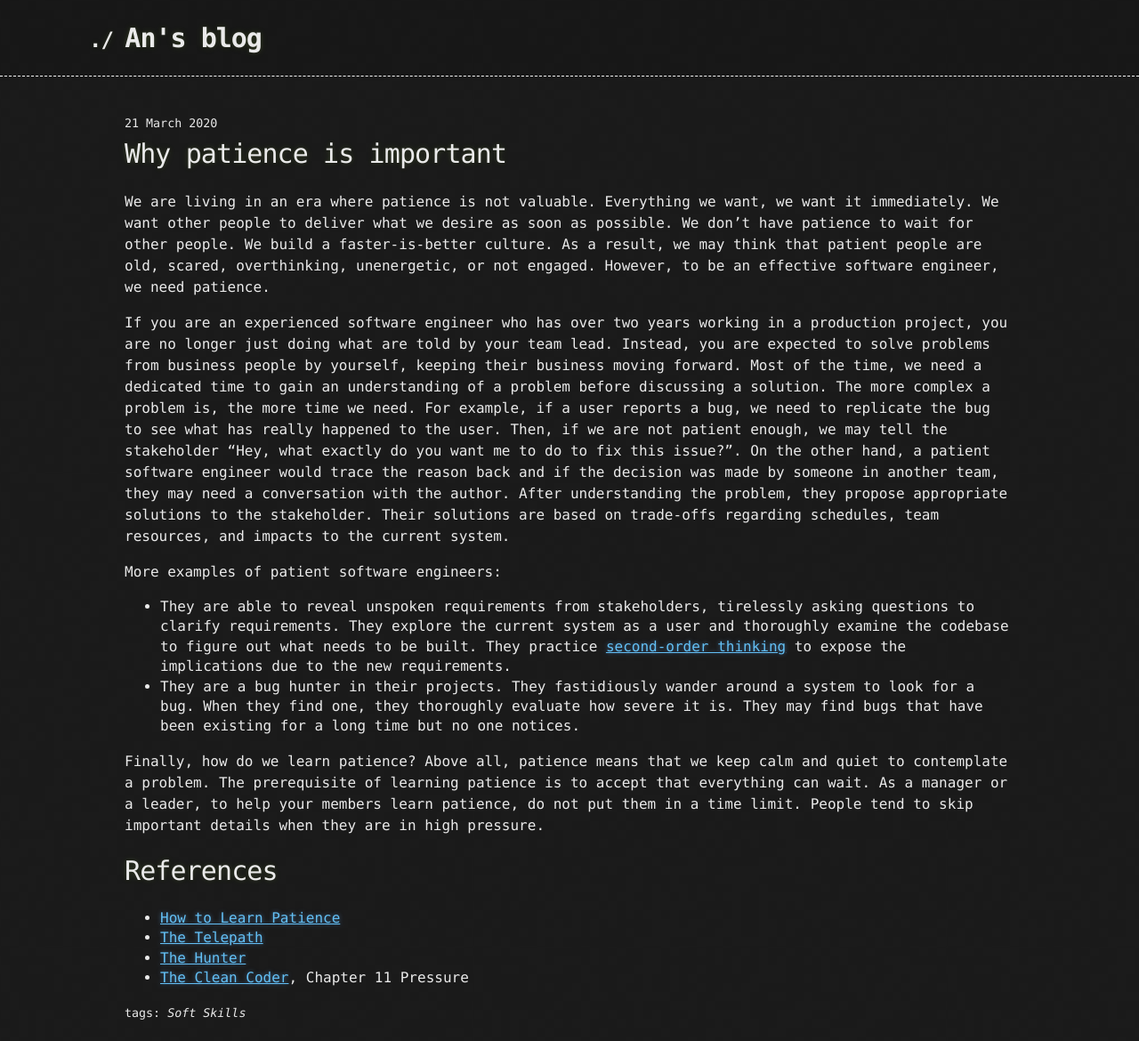
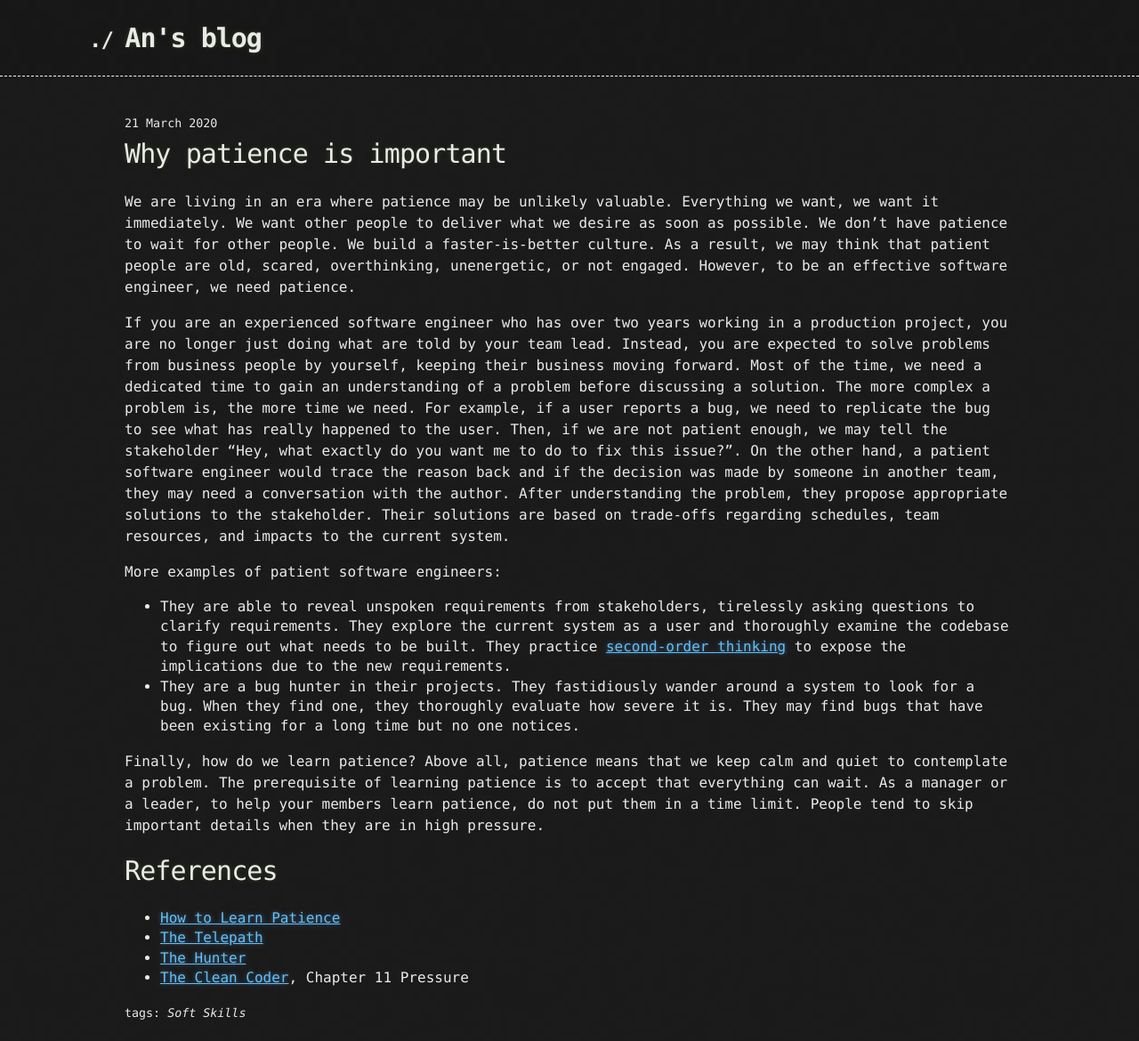
Before and after one commit to anlnt/anlnt.github.io, a Jekyll site: the page built from _posts/2020-03-21-why-patience-is-important.markdown, in a window 1280 px wide. Shown: the whole page at 89% size. Built offline with Jekyll 4.4.1, drawn with Linux system fonts in a browser that asks for light colours.

Commit message:
Update 2020-03-21-why-patience-is-important.markdown

```diff
--- a/_posts/2020-03-21-why-patience-is-important.markdown
+++ b/_posts/2020-03-21-why-patience-is-important.markdown
@@ -4,7 +4,7 @@ title:  "Why patience is important"
 date:   2020-03-21 15:43:46 +0700
 tag: [Soft Skills]
 ---
-We are living in an era where patience is not valuable. Everything we want, we want it immediately. We want other people to deliver what we desire as soon as possible. We don't have patience to wait for other people. We build a faster-is-better culture. As a result, we may think that patient people are old, scared, overthinking, unenergetic, or not engaged. However, to be an effective software engineer, we need patience.
+We are living in an era where patience may be unlikely valuable. Everything we want, we want it immediately. We want other people to deliver what we desire as soon as possible. We don't have patience to wait for other people. We build a faster-is-better culture. As a result, we may think that patient people are old, scared, overthinking, unenergetic, or not engaged. However, to be an effective software engineer, we need patience.
 
 If you are an experienced software engineer who has over two years working in a production project, you are no longer just doing what are told by your team lead. Instead, you are expected to solve problems from business people by yourself, keeping their business moving forward. Most of the time, we need a dedicated time to gain an understanding of a problem before discussing a solution. The more complex a problem is, the more time we need. For example, if a user reports a bug, we need to replicate the bug to see what has really happened to the user. Then, if we are not patient enough, we may tell the stakeholder "Hey, what exactly do you want me to do to fix this issue?". On the other hand, a patient software engineer would trace the reason back and if the decision was made by someone in another team, they may need a conversation with the author. After understanding the problem, they propose appropriate solutions to the stakeholder. Their solutions are based on trade-offs regarding schedules, team resources, and impacts to the current system.
 
```
